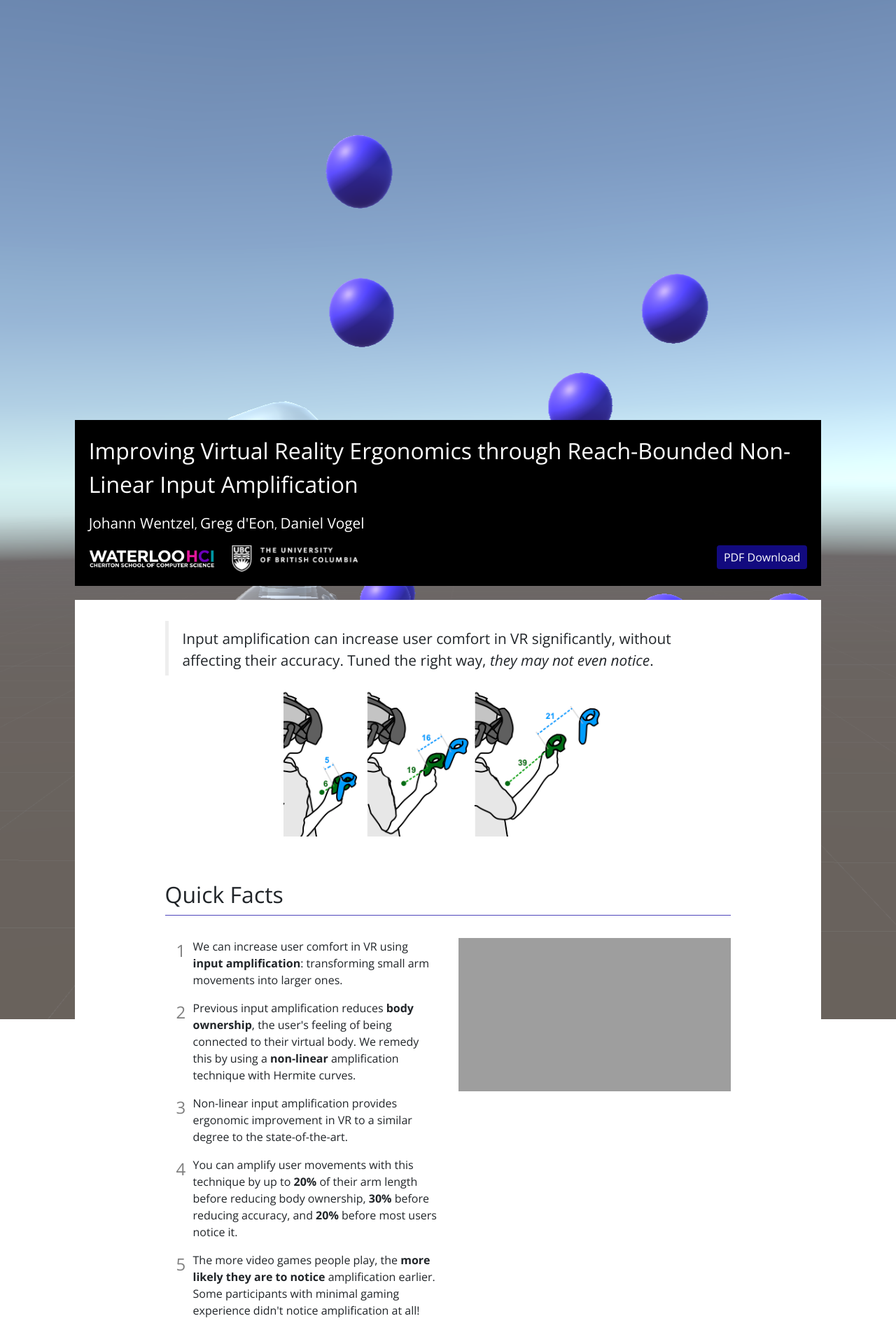
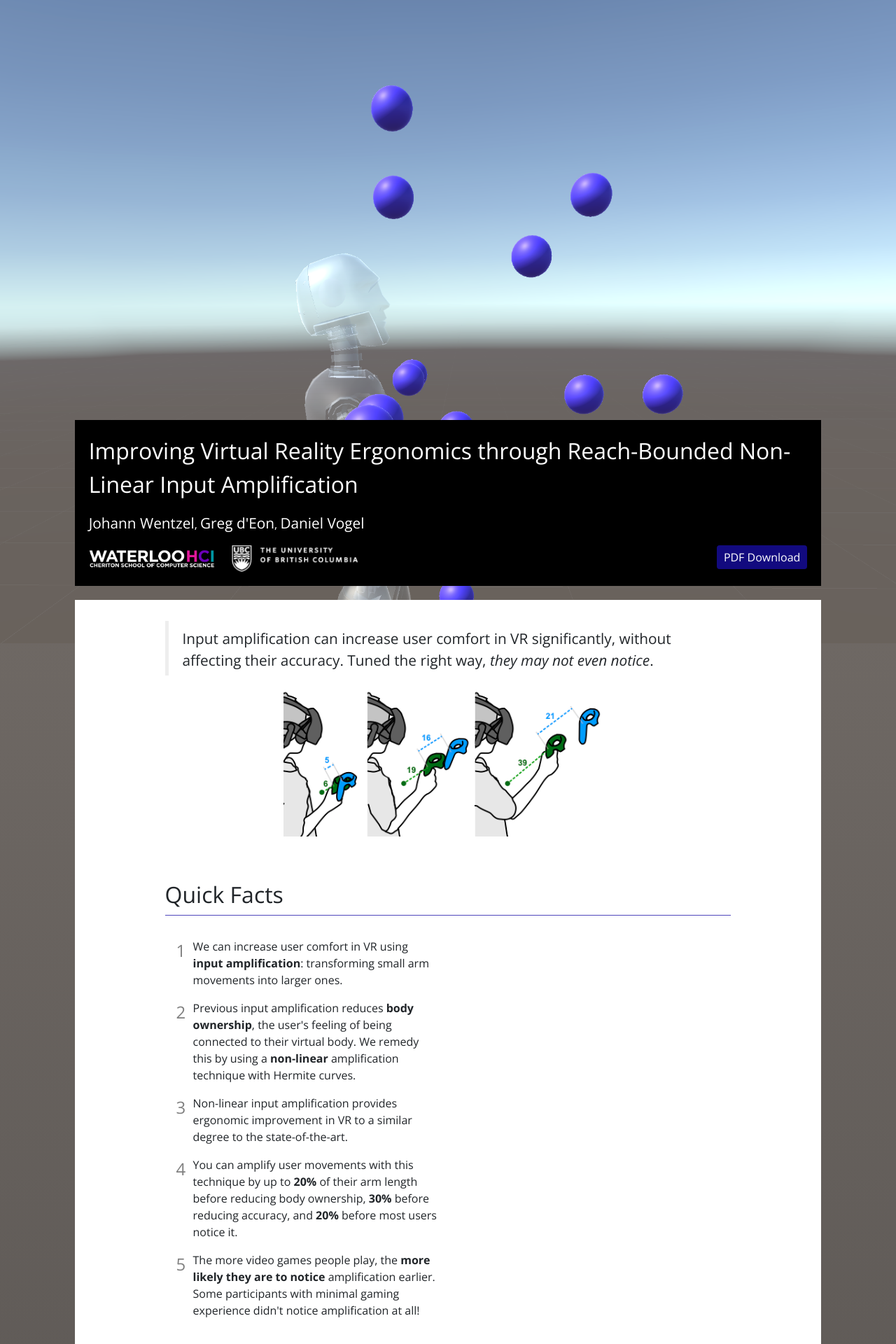
Before and after one commit to JohannWentzel/website, a PHP site: page /projects/vramp/index.html in a window 1280 px wide. Shown: the top 1920 px of the page at 70% size. Run offline with PHP 8.4, Linux system fonts and the light colour scheme; grey boxes are pictures that could not be loaded.

Commit message:
WIP more styling things

```diff
--- a/projects/vramp/main.css
+++ b/projects/vramp/main.css
@@ -1,6 +1,7 @@
 body{
-    background-image: url('./img/task2-side.png');
+    background-image: url('./img/task2-side.png'), linear-gradient(to bottom, rgb(122, 115, 110), #222222);
     background-position: top center;
+    background-size: contain;
     background-repeat: no-repeat;
 }
 #header{
```
